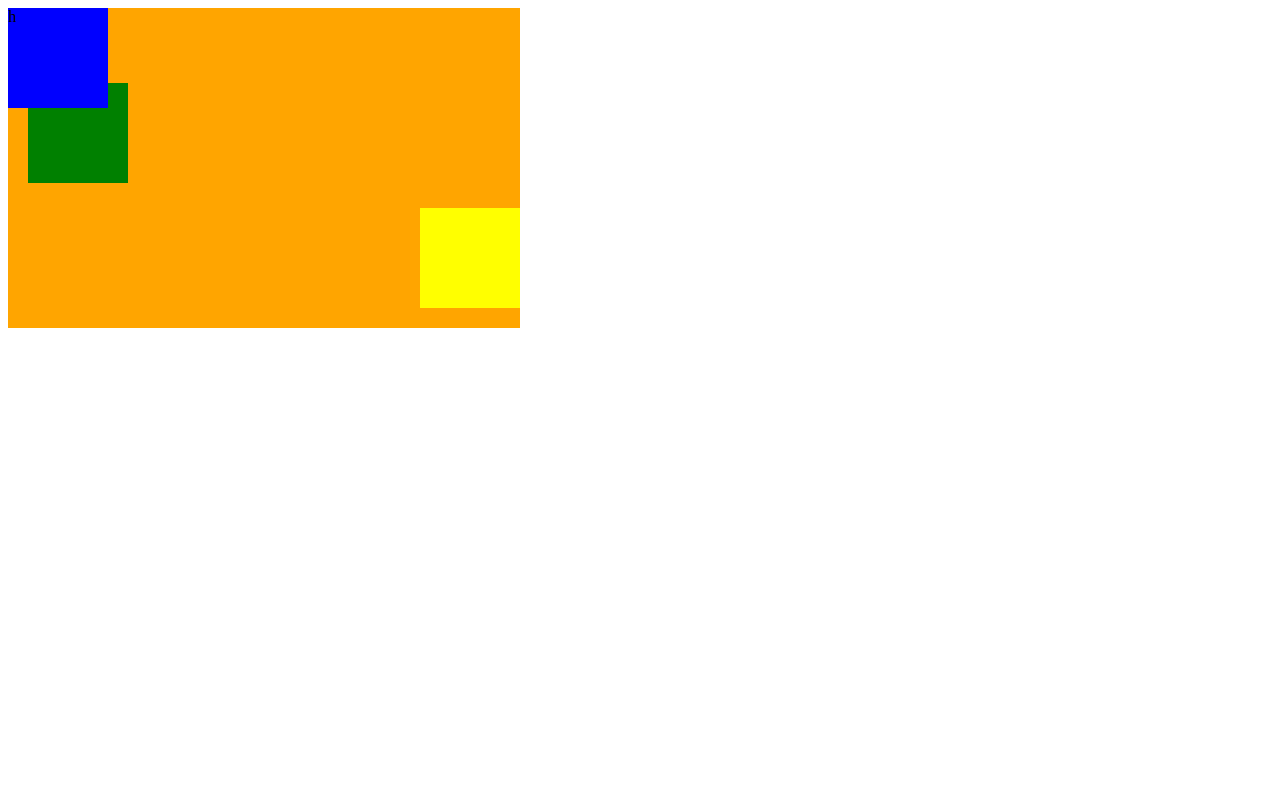
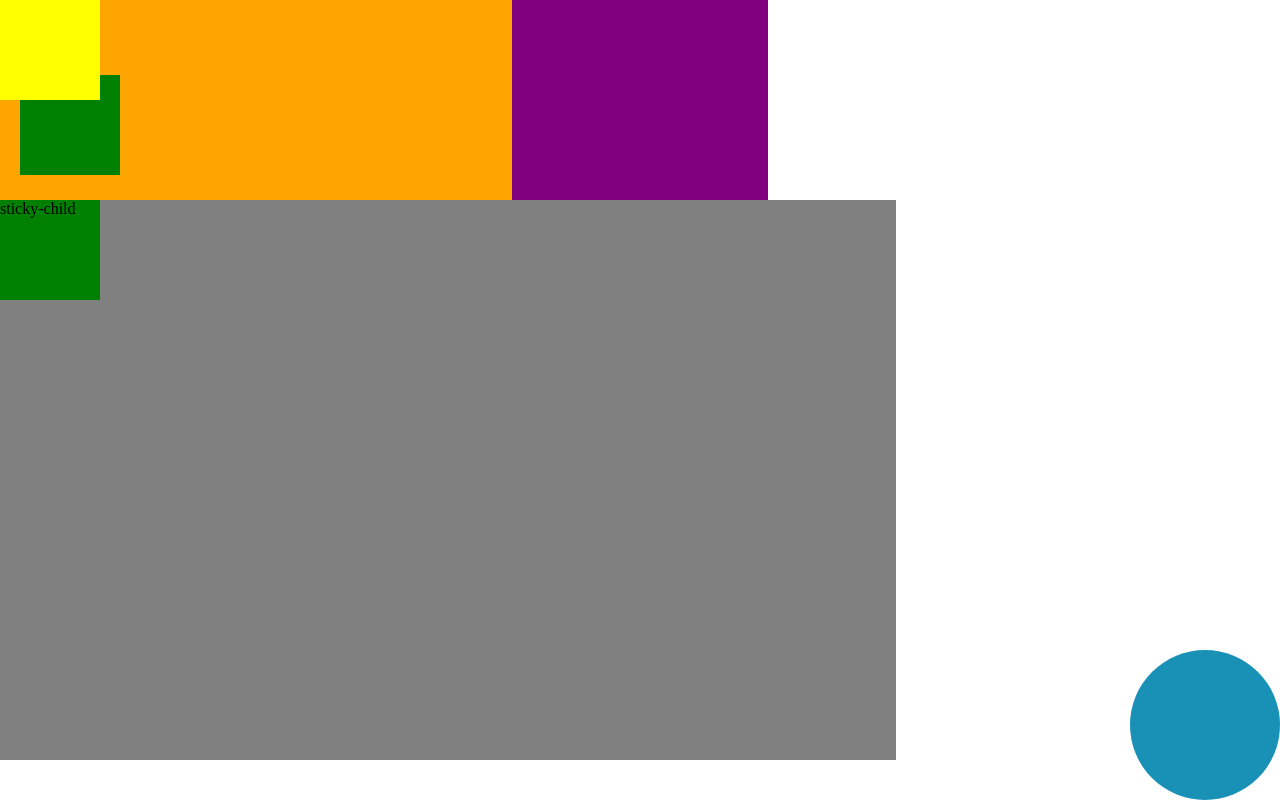
Before and after one commit to sayedhamdi/web-niveau-1, a plain HTML site: page seance-3/csspositions/index.html in a window 1280 px wide. Shown: the top 804 px of the page. Drawn offline with Linux system fonts and the light colour scheme.

Commit message:
position fixed

```diff
--- a/seance-3/csspositions/index.html
+++ b/seance-3/csspositions/index.html
@@ -6,18 +6,28 @@
     <meta name="viewport" content="width=device-width, initial-scale=1.0">
     <title>Document</title>
     <style>
+        *{
+            margin:0;
+            padding:0;
+        }
         .parent{
             width:40vw;
             height:40vh;
             background:orange;
-            position:relative;
+        }
+        .g-parent{
+            width:60vw;
+            height:60vh;
+            background:purple;
+            position: relative;
+
         }
         .child{
             background:blue;
             width:100px;
             height:100px;
            position: relative;
-           z-index: 5;
+           z-index: -1;
         }
         .child-1{
             background:green;
@@ -34,11 +44,56 @@
             width:100px;
             height:100px;
             position:absolute;
+            top:0;
+            left:0;
+            z-index:6;
+        }
+        .messenger-chat{
+            width:150px;
+            height:150px;
+            background:rgb(25, 145, 182);
+            border-radius:50%;
+            position: fixed;
             right:0;
+            bottom:0;
+            z-index:9999;
+
+        }
+        .obstacle{
+            background:red;
+            height:200px;
+            position:relative;
+            z-index:3;
+        }
+        .navbar{
+            height:80px;
+            background:black;
+            position: sticky;
+            top:0;
+            left:0;
+            z-index:9999;
+        }
+        .news{
+            width:70vw;
+            height:70vh;
+            background:grey;
+
+
+        }
+        .sticky-child{
+            width:100px;
+            height:100px;
+            background:green;
+            position:sticky;
+            top:0;
         }
     </style>
 </head>
 <body>
+    <!-- <div class="navbar">
+
+    </div>
+-->    <div class="g-parent">
         <div class="parent">
             <div class="child">
                 h
@@ -48,6 +103,14 @@
             </div>
 
             <div class="child-2"></div>
+            <div class="messenger-chat"></div>
+            <div class="news">
+                <div class="sticky-child">
+                    sticky-child
                 </div>
+            </div>
+        </div>
+    </div>
+    <br><br><br><br><br><br><br><br><br><br><br><br><br><br><br><br><br><br><br><br><br><br><br><br><br><br><br><br><br><br><br><br><br><br><br><br><br><br><br><div class="obstacle"></div><br><br><br><br><br><br><br><br><br><br><br>
 </body>
 </html>
```
Lines whose indentation alone changed are shown as unchanged.
